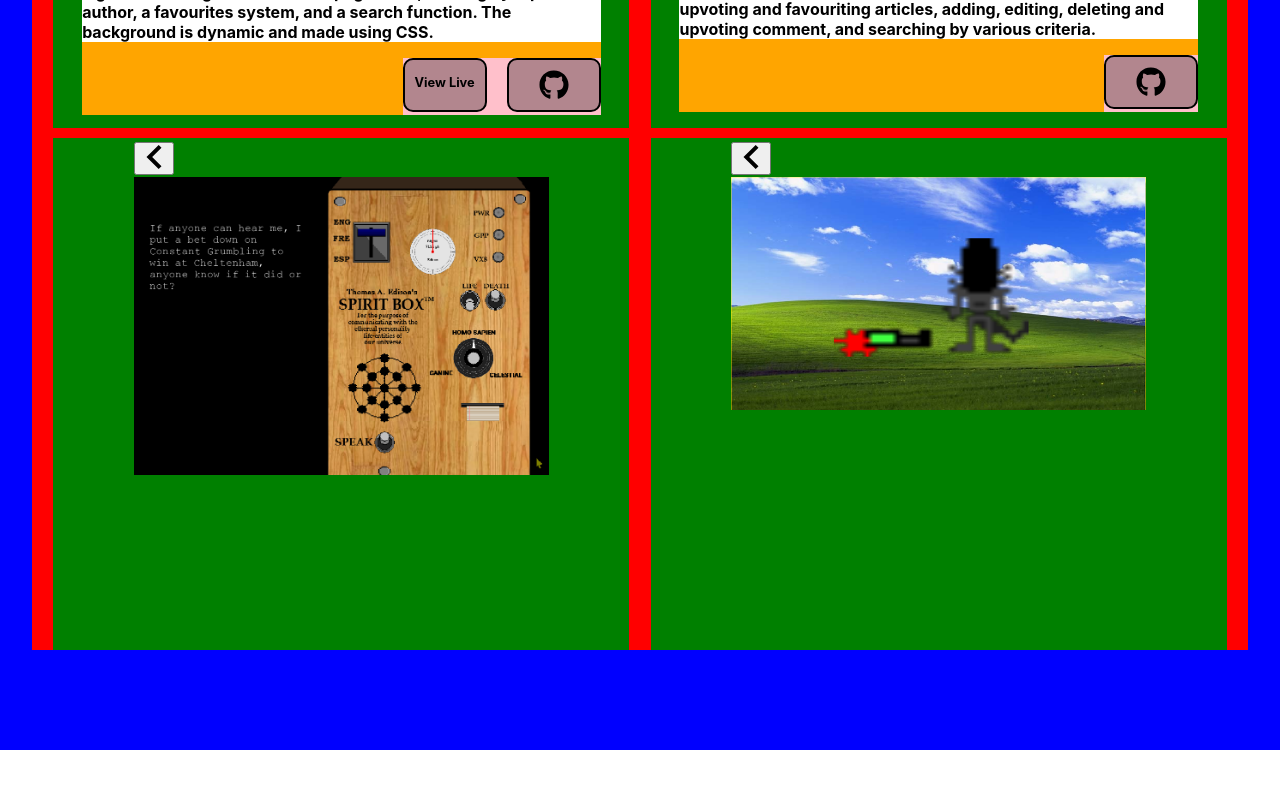
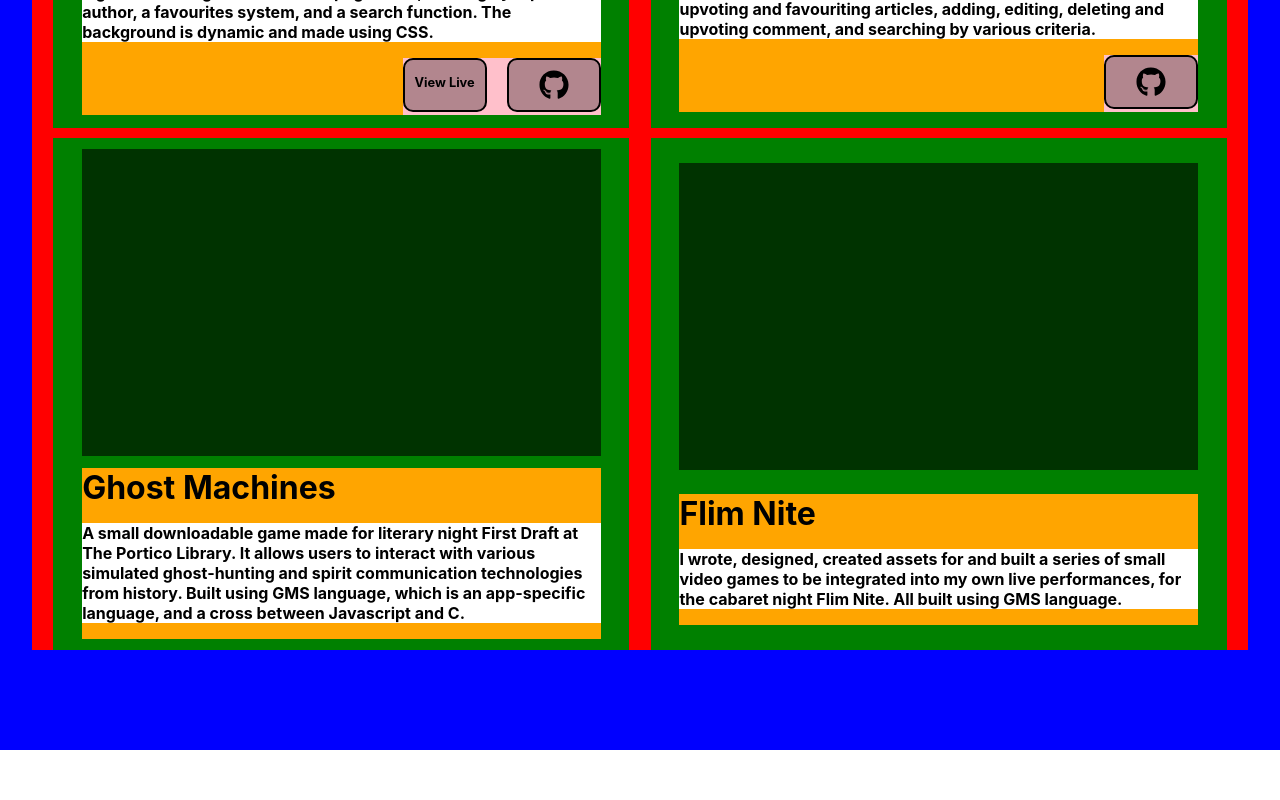
Before and after one commit to joecooper1/pf, a React (Create React App) app: page / in a window 1280 px wide. Shown: the part 1620-2420 px from the top of the page. Built offline with nearby package versions, Linux system fonts and the light colour scheme.

Commit message:
add background color

```diff
--- a/src/components/SlideShow.js
+++ b/src/components/SlideShow.js
@@ -17,9 +17,11 @@ export const Slideshow = ({ fadeImages }) => {
     <div
       style={{
         width: "90%",
+        height: "60%",
         display: "flex",
         alignItems: "center",
         justifyContent: "center",
+        backgroundColor: "rgba(0, 0, 0, 0.6)",
       }}
     >
       <div className="slide-container" style={{ width: "80%" }}>
```
